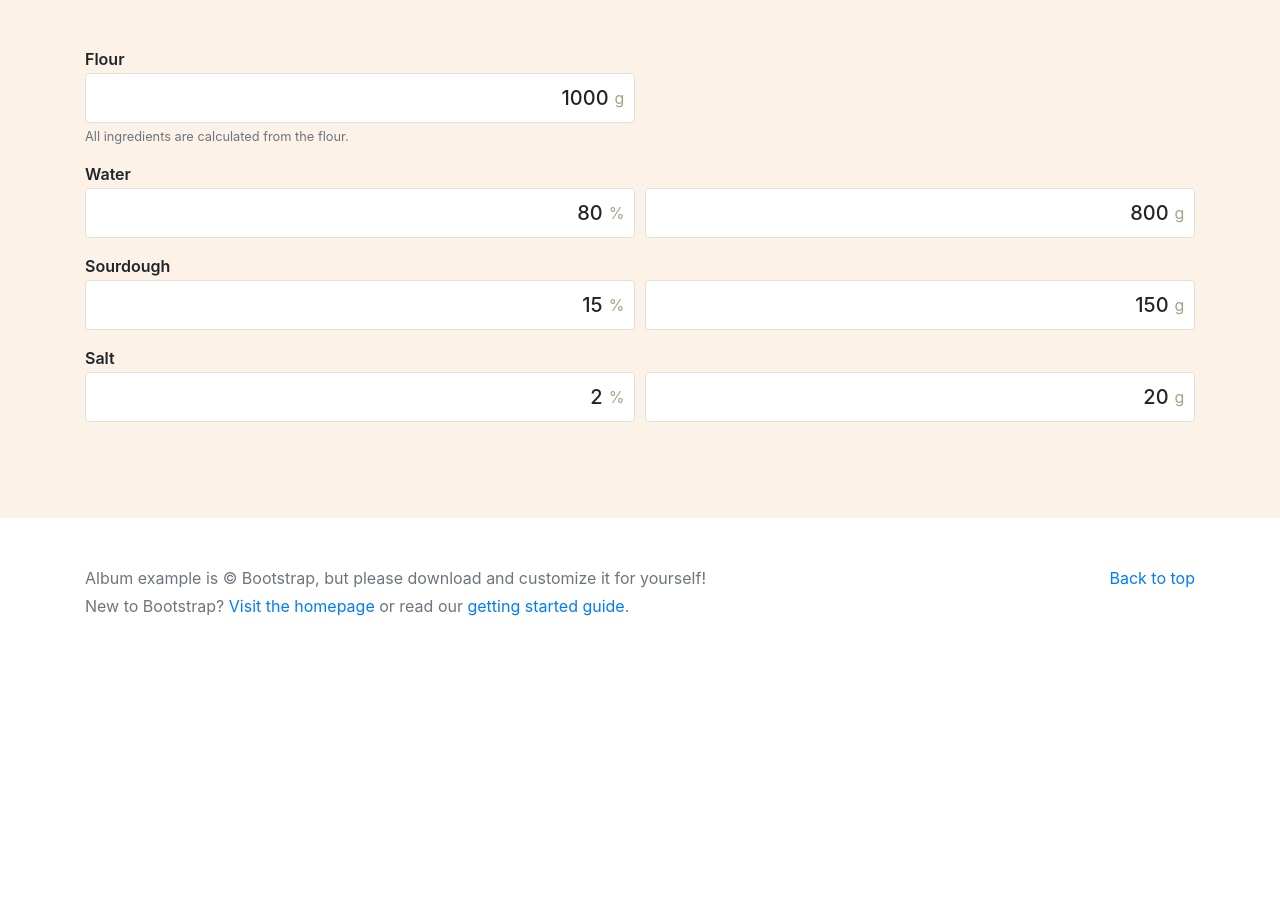
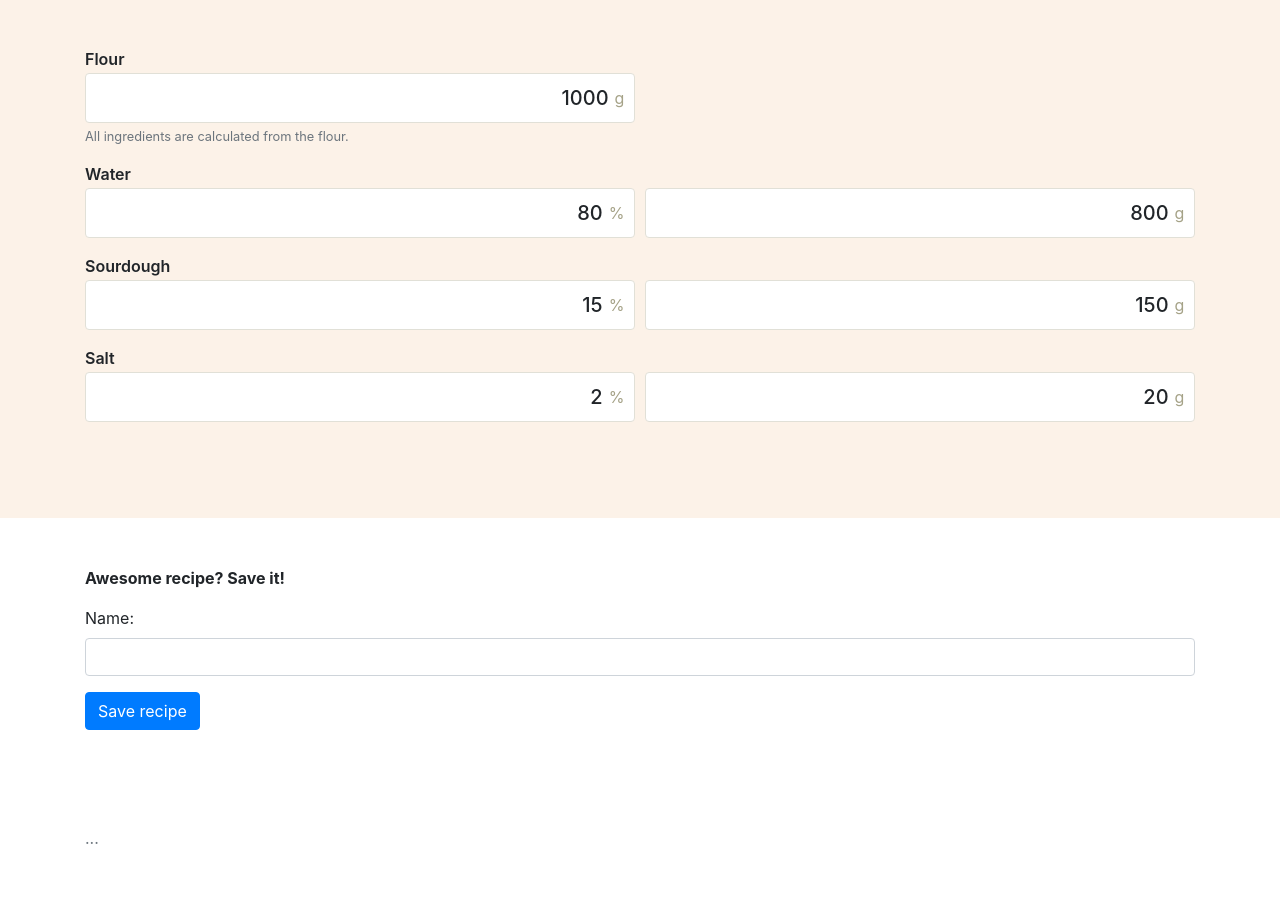
Before and after one commit to psykopotatis/sourdough-calculator, a Django app: page / in a window 1280 px wide. Shown: the part 665-1567 px from the top of the page. Before the commit the page ends 1281 px from the top, so only its background shows below. Run offline with Django 3.2, Linux system fonts and the light colour scheme; some libraries are stand-ins or nearby versions.

Commit message:
Added save section

```diff
--- a/sourdough/static/sourdough/base.css
+++ b/sourdough/static/sourdough/base.css
@@ -10,3 +10,7 @@
 .calculator-light {
     background-color: #fcf2e8;
 }
+
+footer {
+
+}
--- a/sourdough/static/sourdough/index.css
+++ b/sourdough/static/sourdough/index.css
@@ -45,3 +45,11 @@ footer p {
 .col-sm {
     width: 50%;
 }
+
+.save-section {
+
+}
+
+.save-section .col-sm {
+    width: 100%;
+}
--- a/templates/sourdough/base.html
+++ b/templates/sourdough/base.html
@@ -68,12 +68,7 @@
 
 <footer class="text-muted">
     <div class="container">
-        <p class="float-right">
-            <a href="#">Back to top</a>
-        </p>
-        <p>Album example is &copy; Bootstrap, but please download and customize it for yourself!</p>
-        <p>New to Bootstrap? <a href="https://getbootstrap.com/">Visit the homepage</a> or read our <a
-                href="/docs/4.5/getting-started/introduction/">getting started guide</a>.</p>
+        <p>...</p>
     </div>
 </footer>
 <!-- JS, Popper.js, and jQuery -->
--- a/templates/sourdough/index.html
+++ b/templates/sourdough/index.html
@@ -19,14 +19,37 @@
     </div>
 </section>
 
-<div class="album py-5 calculator-light">
+<div class="py-5 calculator-light">
     <div class="container">
         <div id="root"></div>
+    </div>
+</div>
+
+<div class="save-section py-5">
+    <div class="container">
+        <div class="row">
+            <div class="col-sm">
+                <p><strong>Awesome recipe? Save it!</strong></p>
+                <label for="nameInput">Name:</label>
+                <div class="input-group mb-3">
+                    <input type="text" class="form-control" id="nameInput">
+                </div>
+                <button type="button" class="btn btn-primary saveButton">Save recipe</button>
+            </div>
+        </div>
     </div>
 </div>
 
 {% endblock %}
 
 {% block scripts %}
+<script>
+    $(function () {
+        console.log('ready');
+        $('.saveButton').click(function() {
+            console.log('click');
+        });
+    });
+</script>
 <script src="{% static 'sourdough/app.js' %}"></script>
 {% endblock %}
```
